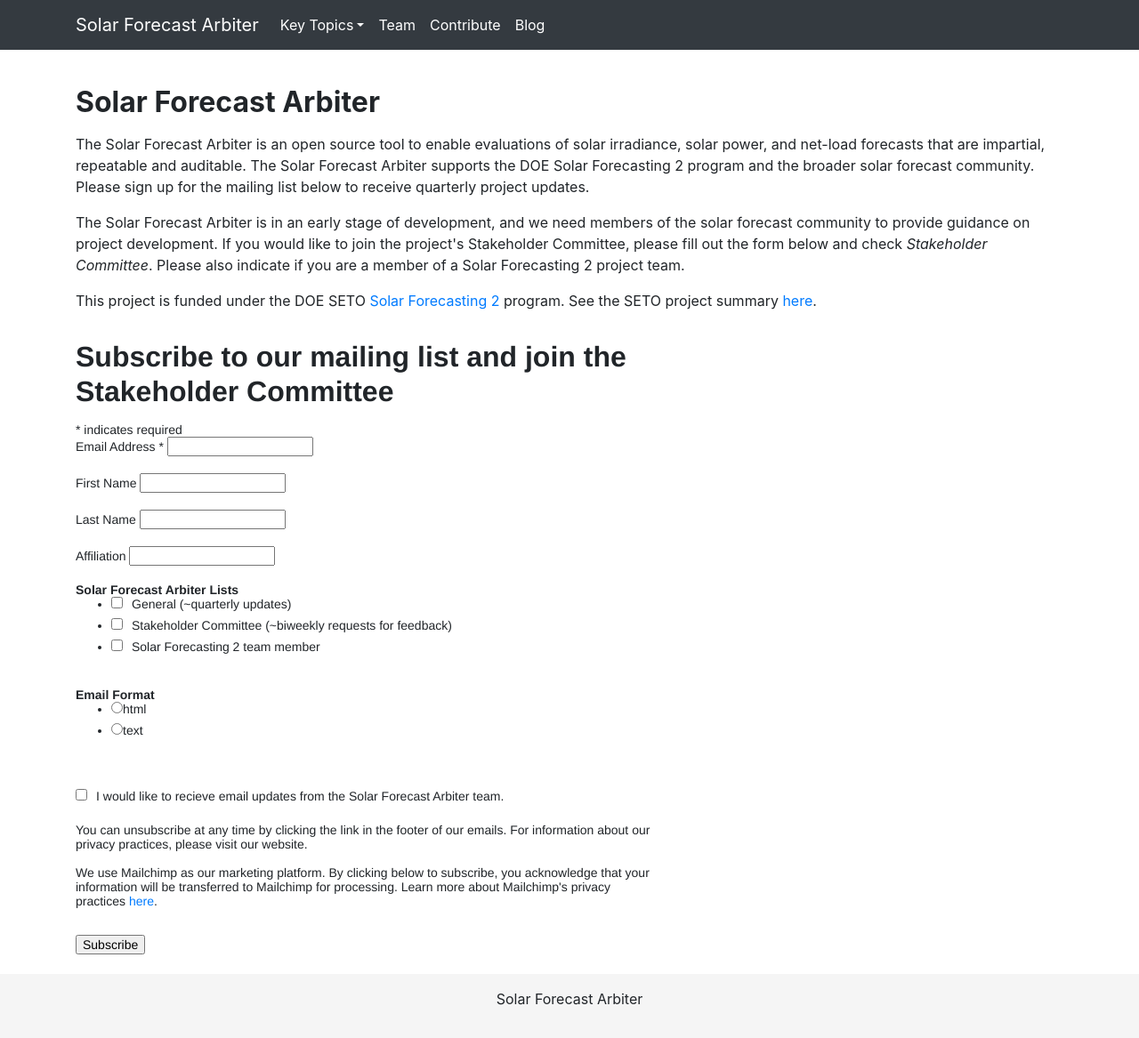
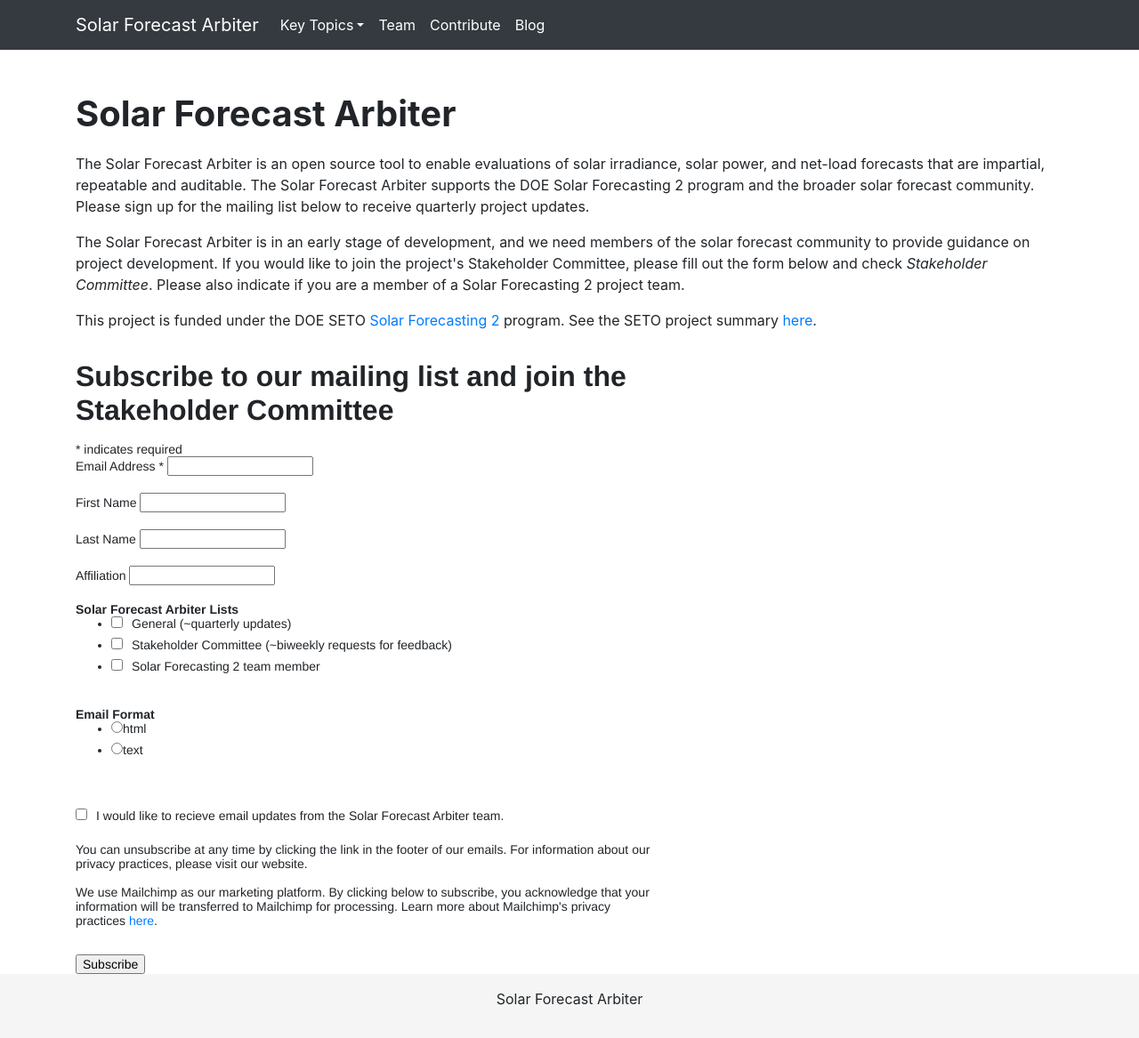
Before and after one commit to SolarArbiter/SolarArbiter.github.io, a Jekyll site: the page built from index.html, in a window 1280 px wide and 1167 px high. Shown: the whole window at 89% size. Built offline with Jekyll 4.4.1, drawn with Linux system fonts in a browser that asks for light colours; comment, search, counter and statistics services are not loaded.

Commit message:
site-wide header corrections

```diff
--- a/_layouts/blog.html
+++ b/_layouts/blog.html
@@ -11,7 +11,7 @@
     <!-- Begin page content -->
     <main role="main" class="flex-shrink-0">
       <div class="container mt-4">
-	    <h2>{{ page.title }}</h2>
+	    <h1>{{ page.title }}</h1>
 	    <p><span class="font-weight-bold author">{{ page.author }}, </span><i> {{ page.date | date: "%b %d, %Y" }}</i></p>
 	    {{ content }}
       </div>
--- a/blog/index.html
+++ b/blog/index.html
@@ -2,12 +2,12 @@
 layout: base
 title: Solar Forecast Arbiter Blog
 ---
-<h2>{{ page.title }}</h2>
+<h1>{{ page.title }}</h1>
 <!-- This loops through the paginated posts -->
 {% for post in paginator.posts %}
   <hr/>
   <div class="blog-post">
-    <h3><a href="{{ post.url }}">{{ post.title }}</a></h3>
+    <h2><a href="{{ post.url }}">{{ post.title }}</a></h2>
     <p class="author font-weight-bold">{{ post.author }}
       <span class="date"><i>{{ post.date | date: "%b %d, %Y" }}</i></span>
     </p>
--- a/contribute.html
+++ b/contribute.html
@@ -2,6 +2,6 @@
 layout: base
 permalink: /contribute/
 ---
-<h2>Contribute</h2>
+<h1>Contribute</h1>
 
 <p>The Solar Forecast Arbiter is an open source project. We welcome your contributions in the form of ideas, code, and documentation. Follow the GitHub repositories at <a href= "https://github.com/SolarArbiter">SolarArbiter</a> to receive updates on project implementation.</p>
--- a/index.html
+++ b/index.html
@@ -1,7 +1,7 @@
 ---
 layout: base
 ---
-<h2>Solar Forecast Arbiter</h2>
+<h1>Solar Forecast Arbiter</h1>
 
 <p>The Solar Forecast Arbiter is an open source tool to enable evaluations of solar irradiance, solar power, and net-load forecasts that are impartial, repeatable and auditable. The Solar Forecast Arbiter supports the DOE Solar Forecasting 2 program and the broader solar forecast community. Please sign up for the mailing list below to receive quarterly project updates.</p>
 
--- a/team.html
+++ b/team.html
@@ -2,7 +2,7 @@
 layout: base
 permalink: /team/
 ---
-<h2>Team</h2>
+<h1>Team</h1>
 
 <p>
     The Solar Forecast Arbiter team is comprised of
```
Also changed, not shown: metrics.md (+1 -1 lines).
